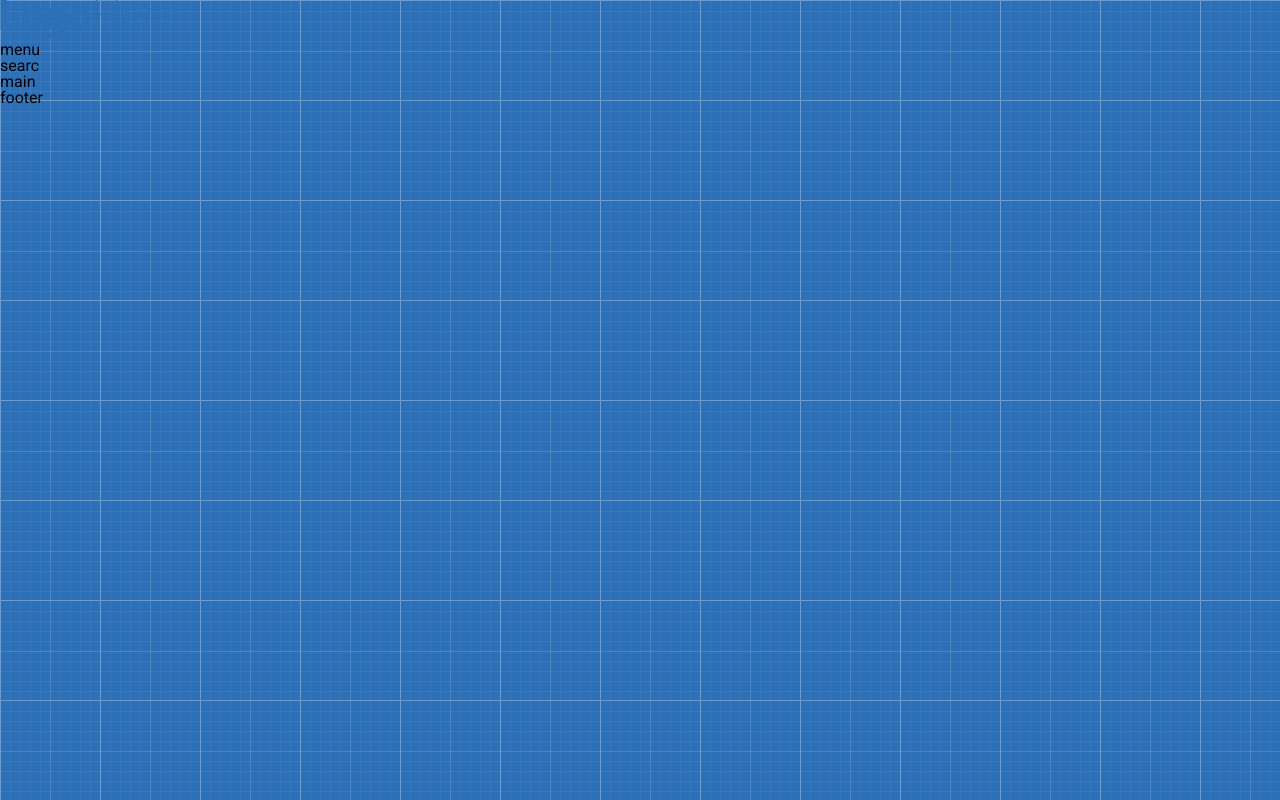
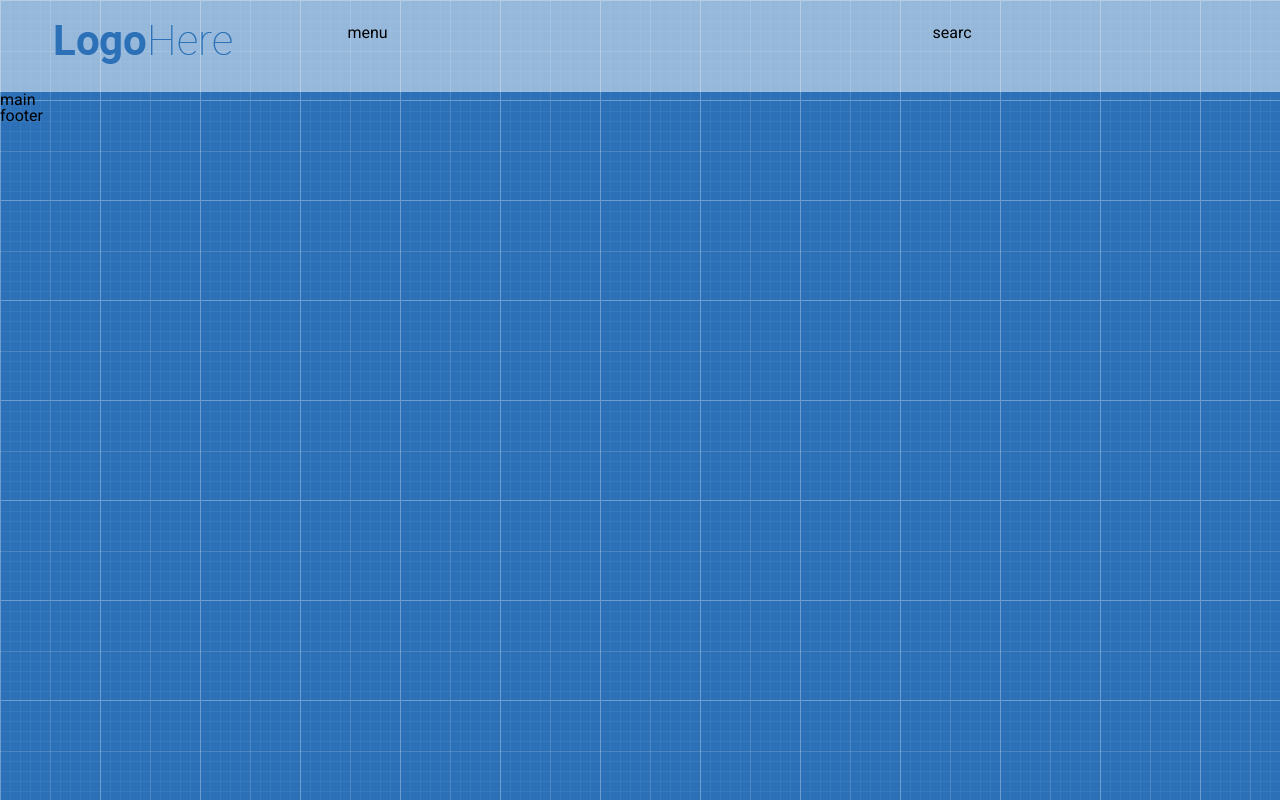
Before and after one commit to Hakobjanov/hakopjanov.github.io, a plain HTML site: page index.html in a window 1280 px wide. Drawn offline with Linux system fonts and the light colour scheme.

Commit message:
added header structure and styliesed logo

```diff
--- a/style.css
+++ b/style.css
@@ -8,4 +8,38 @@ body{
     font-family: 'Roboto', sans-serif;
 
     background-image: url(../images/patt.png);
+
+
 }
+
+.header{
+    background-color: rgba(255, 255, 255, 0.5);
+
+}
+
+.row{
+
+    width: 1170px;
+    margin: 0 auto;
+    padding: 25px 0;
+}
+
+.col-md-3,
+.col-md-6{
+    float: left;
+
+}
+
+.row:after{
+    content: "";
+    clear: both;
+    display: block;
+}
+
+.col-md-3{
+    width: 25%;
+}
+
+.col-md-6{
+    width: 50%;
+}
```
Also changed, not shown: index.html (+2 -0 lines).
